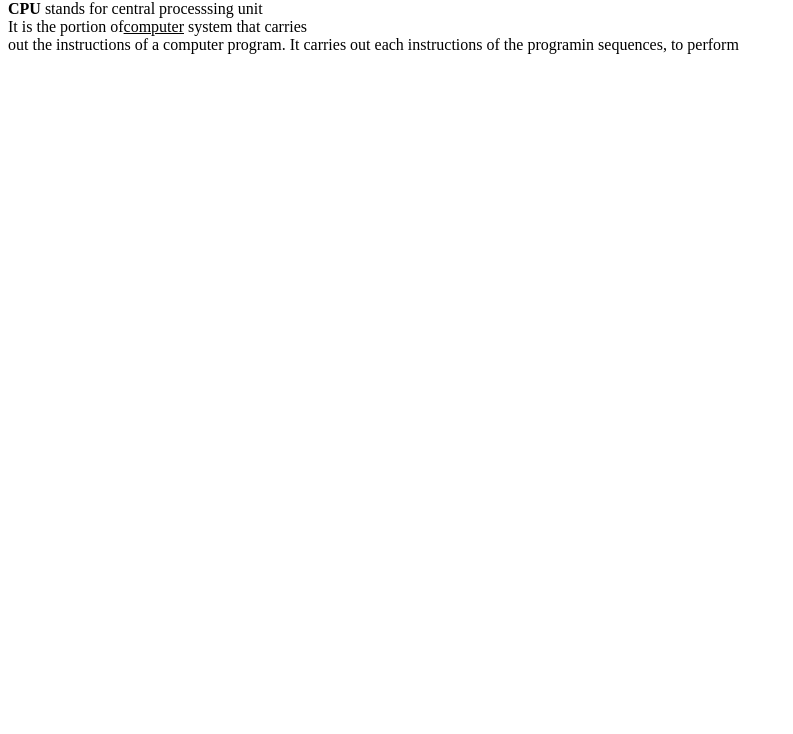
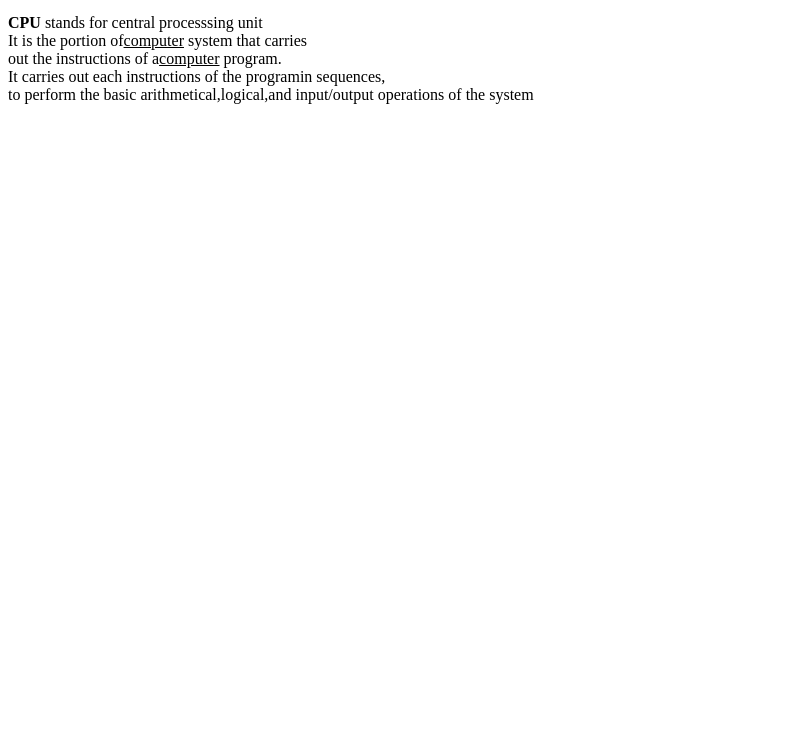
Before and after one commit to iamneo-production/bfcdfabdefadaeccdfffebaeceaec, a website: page public/index.html in a window 1280 px wide. Shown: the part 66-800 px from the top of the page, without its empty margins (0-793 px from the left). Drawn offline with Linux system fonts and the light colour scheme.

Commit message:
Backup Commit

```diff
--- a/public/index.html
+++ b/public/index.html
@@ -1,9 +1,13 @@
-<html>
+<!DOCTYPE html>
+<html lang
     <head>
         <title>sample output</title>
         <h1>CPU</h1>
         <p><b>CPU</b> stands for central processsing unit<br>
             It is the portion of<U>computer</U> system that carries<br>
-            out the instructions of a computer program.
-            It carries out each instructions of the programin sequences,
-            to perform
+            out the instructions of a<u>computer</u> program.<br>
+            It carries out each instructions of the programin sequences,<br>
+            to perform the basic arithmetical,logical,and input/output operations of the system<br>
+            </p>
+        </head>
+        </html>
```
